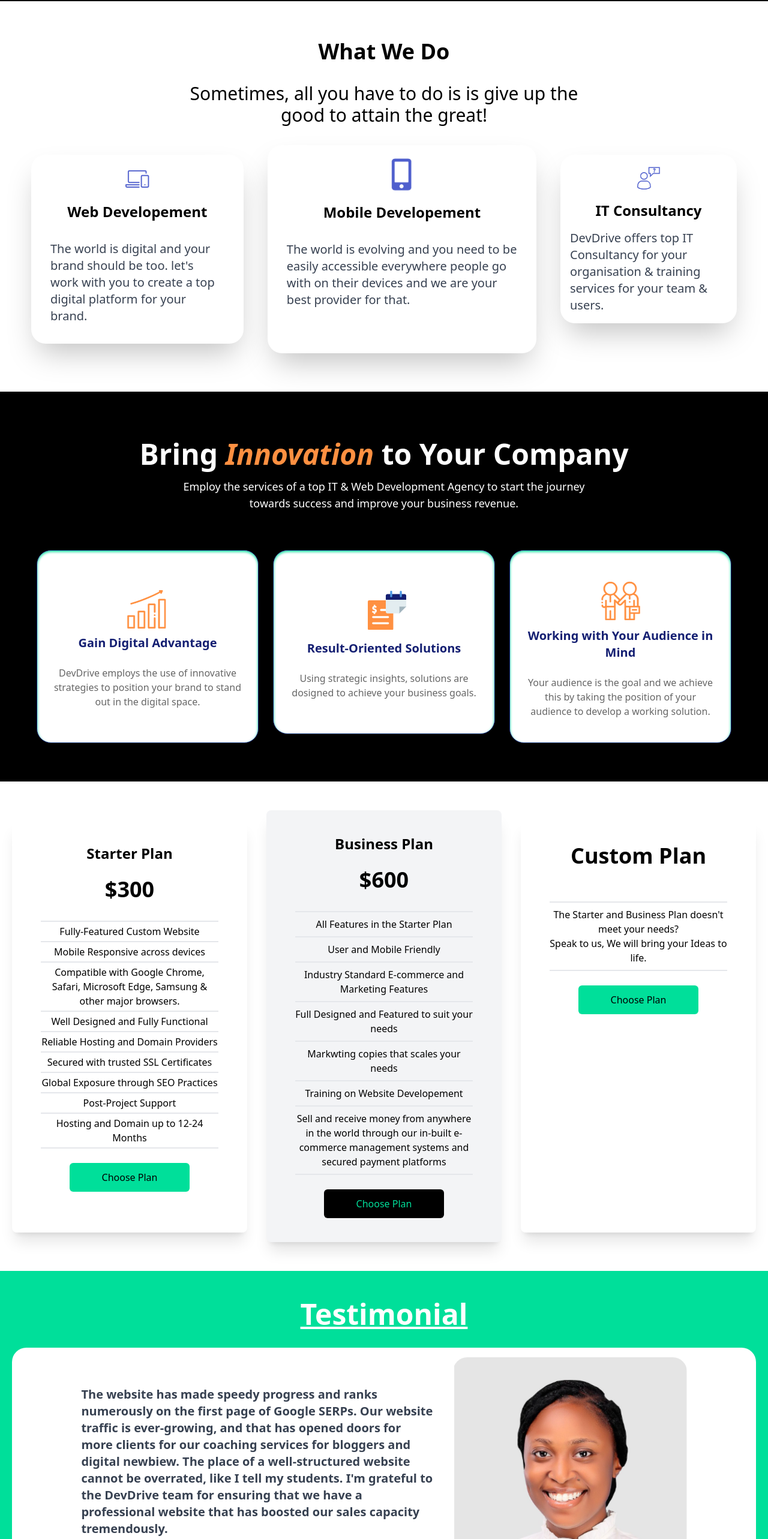
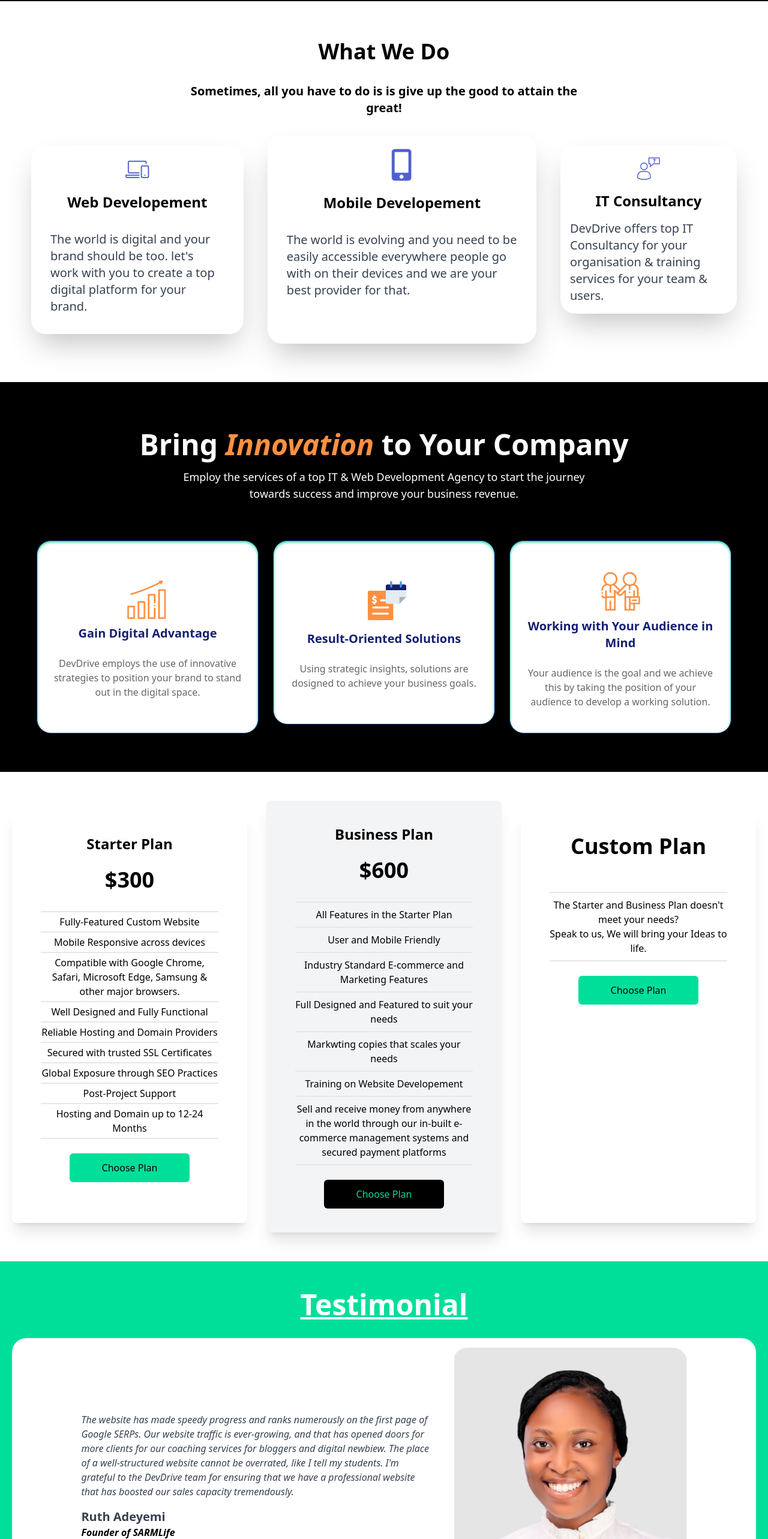
Before and after one commit to theheemmanuel/DevDriveClone, a React (Vite) app: page / in a window 1280 px wide. Shown: the part 838-3404 px from the top of the page at 60% size. Built offline with nearby package versions, Linux system fonts and the light colour scheme.

Commit message:
correction

```diff
--- a/src/components/Analytics.tsx
+++ b/src/components/Analytics.tsx
@@ -33,13 +33,15 @@ const Analytics = () => {
     // </div>
     <div id="about" className="w-full text-black bg-white pt-16">
       <div className=" px-8 mx-auto max-w-[1240px]">
+        <ScrollAnimation animateIn="flipInY" animateOut="fadeOut">
           <div className=" text-center">
             <h1 className="text-4xl font-bold">What We Do</h1>
-          <h3 className=" font-medium text-3xl my-8 md:w-[60%] mx-auto">
+            <h3 className=" font-semibold text-xl my-8 md:w-[60%] mx-auto">
               Sometimes, all you have to do is is give up the good to attain the
               great!
             </h3>
           </div>
+        </ScrollAnimation>
         <div className="flex md:flex-row flex-col justify-center gap-10">
           <ScrollAnimation animateIn="tada" delay={200}>
             <div className="shadow-2xl rounded-3xl p-4 my-4">
@@ -85,7 +87,7 @@ const Analytics = () => {
               Bring <span className="italic text-[#ff9041]">Innovation</span> to
               Your Company
             </h1>
-            <p className="w-[60%] max-lg:w-[95%] mx-auto text-md lg:text-lg">
+            <p className="w-[60%] max-lg:w-[95%] mx-auto lg:text-lg">
               Employ the services of a top IT & Web Development Agency to start
               the journey towards success and improve your business revenue.
             </p>
--- a/src/components/Hero.tsx
+++ b/src/components/Hero.tsx
@@ -12,7 +12,7 @@ const Hero = () => {
           Take Your brand to the Next{" "}
           <Typed
             className="text-[#00DF9a]"
-            strings={["Stage.", "Phase.", "Level.", "Magnitude."]}
+            strings={["Stage.", "Phase.", "Level."]}
             typeSpeed={150}
             backSpeed={100}
             loop
--- a/src/components/Testimonials.tsx
+++ b/src/components/Testimonials.tsx
@@ -12,7 +12,7 @@ const Testimonials = () => {
         <div>
           <div className="md:flex justify-center px-8 bg-white rounded-3xl mb-8 p-4 mx-auto items-center md:gap-8">
             <div className="md:w-[50%]">
-              <h1 className="font-semibold text-gray-700 text-xl mx-auto">
+              <h1 className="font-medium text-gray-700 italic mx-auto">
                 The website has made speedy progress and ranks numerously on the
                 first page of Google SERPs. Our website traffic is ever-growing,
                 and that has opened doors for more clients for our coaching
@@ -22,10 +22,10 @@ const Testimonials = () => {
                 have a professional website that has boosted our sales capacity
                 tremendously.
               </h1>
-              <h1 className="mt-4 font-bold text-gray-700 text-2xl max-md:text-center">
+              <h1 className="mt-4 font-bold text-gray-700 text-xl max-md:text-center">
                 Ruth Adeyemi
               </h1>
-              <h1 className="font-semibold italic text-2xl max-md:text-center">
+              <h1 className="font-semibold italic max-md:text-center">
                 Founder of SARMLife
               </h1>
             </div>
--- a/src/components/footer.tsx
+++ b/src/components/footer.tsx
@@ -87,7 +87,7 @@ const footer = () => {
         </div>
         <div className=" border-b-2"></div>
         <div>
-          <h1 className="text-black font-medium text-2xl py-4">
+          <h1 className="text-black font-medium py-4">
             © 2023 DevDrive | Powered by DevDrive
           </h1>
         </div>
```
Lines whose indentation alone changed are shown as unchanged.
